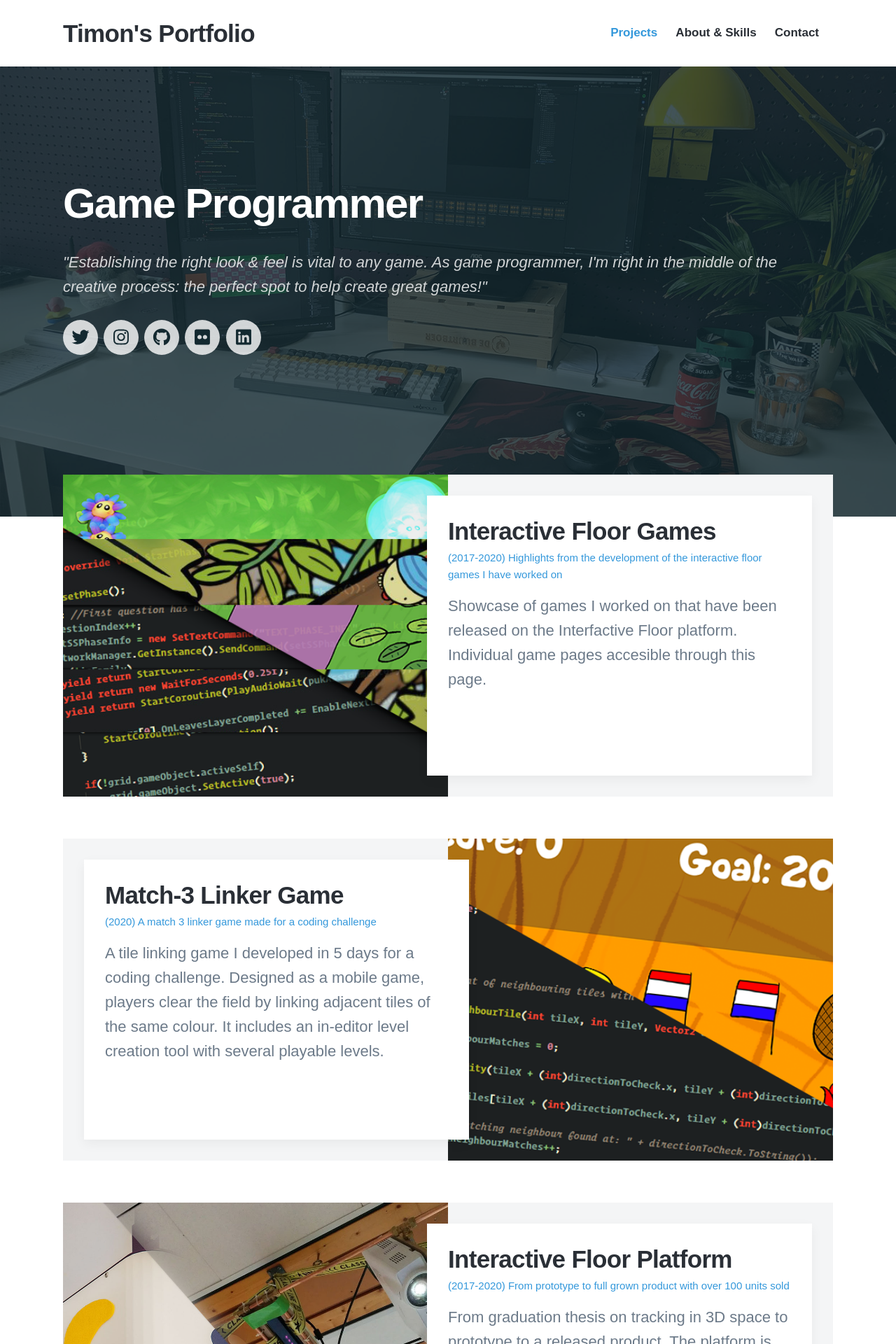
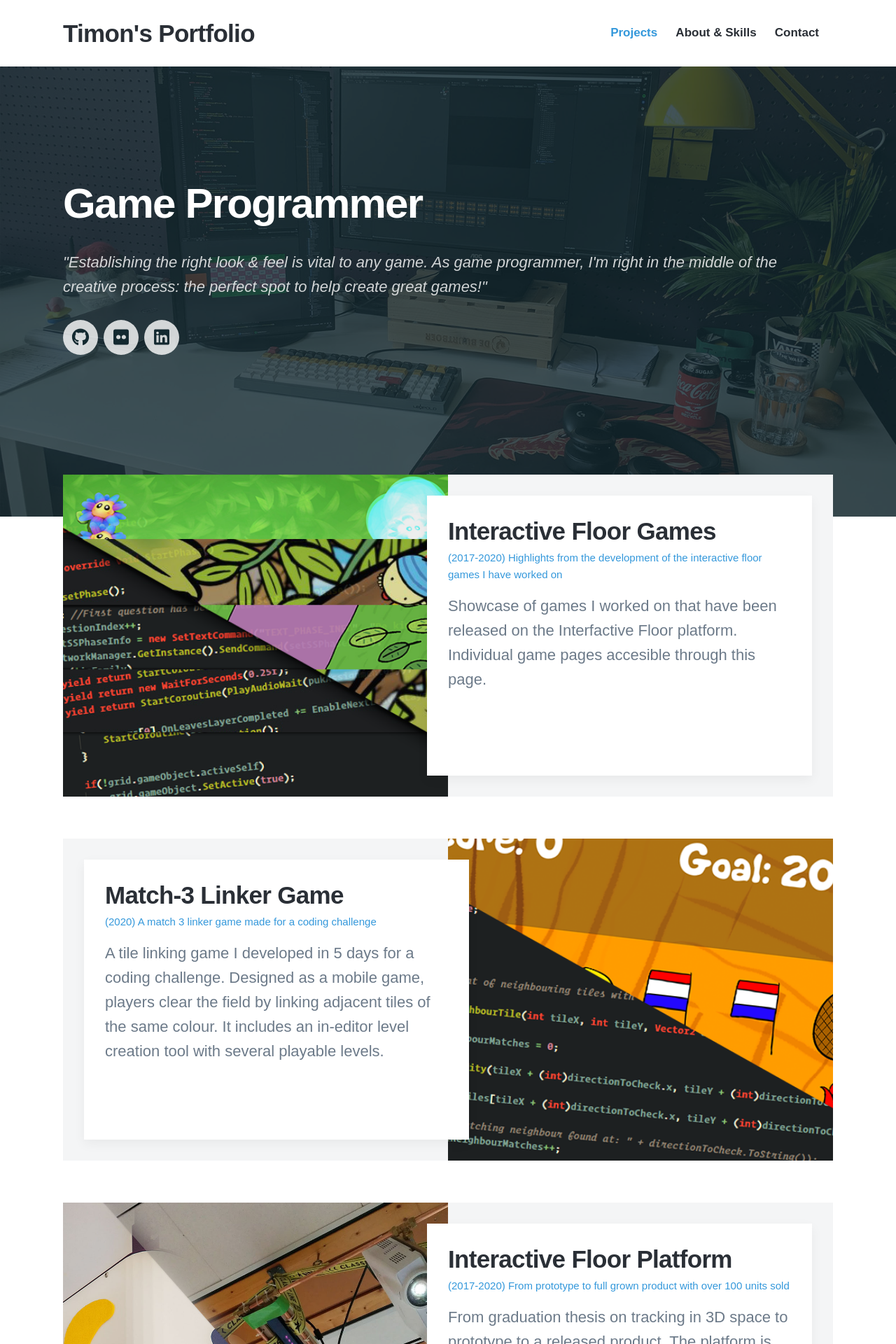
Before and after one commit to Rynji/Rynji.github.io, a Jekyll site: the page built from index.html, in a window 1280 px wide. Shown: the top 1920 px of the page at 70% size. Built offline with Jekyll 4.4.1, drawn with Linux system fonts in a browser that asks for light colours; nearby versions of some CDN libraries; some web fonts are replaced.

```diff
--- a/_data/settings.yml
+++ b/_data/settings.yml
@@ -32,8 +32,8 @@ contact_settings:
 
 social_settings:
   facebook_url: ''
-  twitter_url:
-  instagram_url:
+  twitter_url: ''
+  instagram_url: ''
   snapchat_url: ''
   youtube_url: ''
   google-plus_url: ''
```
